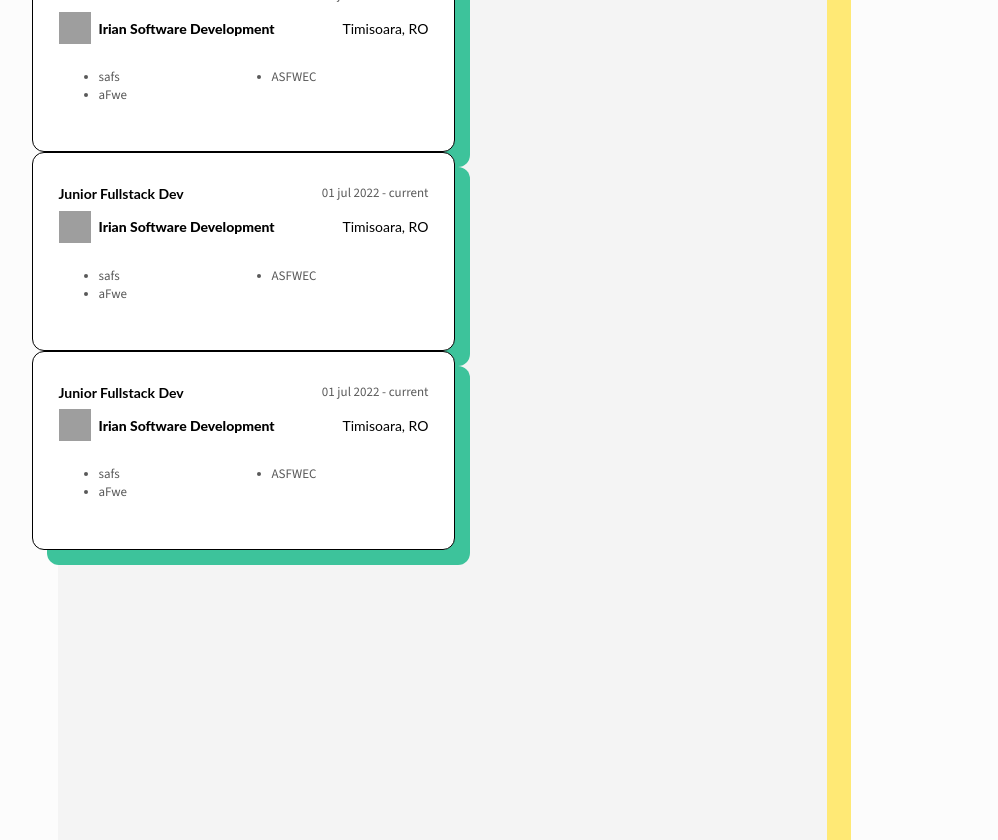
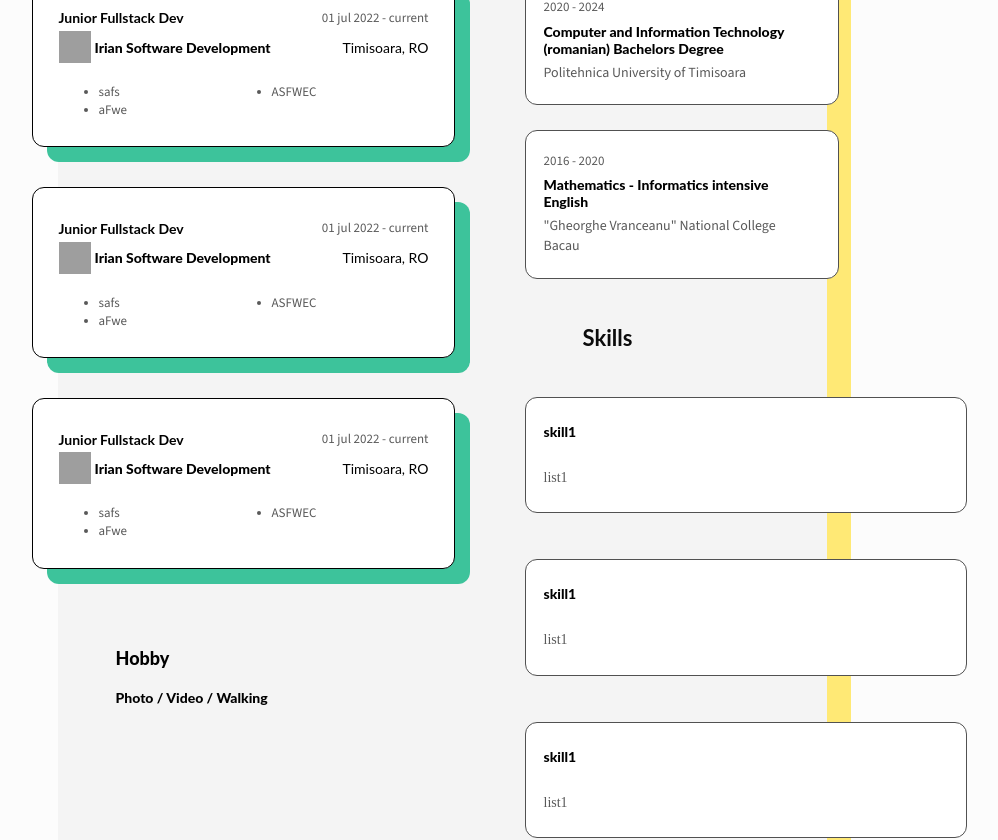
Before and after one commit to diananeg01/02-resume, a React (Vite) app: page / in a window 1280 px wide. Shown: the part 400-1240 px from the top of the page, without its empty margins (213-1211 px from the left). Built offline with nearby package versions, Linux system fonts and the light colour scheme; grey boxes are pictures that could not be loaded.

Commit message:
add all components; todo fix gaps

```diff
--- a/src/App.jsx
+++ b/src/App.jsx
@@ -2,6 +2,10 @@ import './normalize.css'
 import Layout from './components/Layout';
 import Details from './components/Details';
 import WorkExperience from './components/WorkExperience';
+import Hobby from './components/Hobby';
+import Photo from './components/Photo';
+import Education from './components/Education';
+import Skills from './components/Skills';
 
 export default function App() {
   return (
@@ -10,9 +14,16 @@ export default function App() {
         <div>
           <Details />
           <WorkExperience />
+          <Hobby />
         </div>
       }
-      right={<div>right</div>}
+      right={
+        <div>
+          <Photo />
+          <Education />
+          <Skills />
+        </div>
+      }
     />
   );
 };
--- /dev/null
+++ b/src/components/Education.jsx
@@ -0,0 +1,38 @@
+import styled from 'styled-components';
+import EducationCard from './EducationCard';
+
+const Education = () => {
+  return (
+    <EducationList>
+      <Title>Education</Title>
+      <EducationCard
+        title={'Computer and Information Technology (romanian) Bachelors Degree'}
+        period={'2020 - 2024'}
+        school={'Politehnica University of Timisoara'}
+        />
+      <EducationCard
+        title={'Mathematics - Informatics intensive English'}
+        period={'2016 - 2020'}
+        school={'"Gheorghe Vranceanu" National College Bacau'}
+        />
+    </EducationList>
+  );
+};
+
+export default Education;
+
+const Title = styled.span`
+  color: #0B0B0B;
+  font-family: Lato;
+  font-size: 22px;
+  font-style: normal;
+  font-weight: 700;
+  line-height: normal;
+  margin-top: 50px;
+`;
+
+const EducationList = styled.div`
+  display: flex;
+  flex-direction: column;
+  gap: 25px;
+`;
--- /dev/null
+++ b/src/components/EducationCard.jsx
@@ -0,0 +1,53 @@
+import styled from 'styled-components';
+
+const EducationCard = (props) => {
+  return (
+    <Container>
+      <Period>{props.period}</Period>
+      <Title>{props.title}</Title>
+      <School>{props.school}</School>
+    </Container>
+  );
+}
+
+export default EducationCard;
+
+const Container = styled.div`
+  display: flex;
+  padding: 21px 25px 22px 18px;
+  width: 269px;
+  flex-direction: column;
+  justify-content: center;
+  align-items: flex-start;
+  gap: 6px;
+  border-radius: 12px;
+  border: 1px solid #515151;
+  background: #FFF;
+`;
+
+const Title = styled.span`
+  color: #000;
+  font-family: Lato;
+  font-size: 14px;
+  font-style: normal;
+  font-weight: 800;
+  line-height: normal;
+`;
+
+const Period = styled.span`
+  color: #595959;
+  font-family: 'Source Sans 3';
+  font-size: 13px;
+  font-style: normal;
+  font-weight: 400;
+  line-height: 140%; /* 18.2px */
+`;
+
+const School = styled.span`
+  color: #595959;
+  font-family: 'Source Sans 3';
+  font-size: 14px;
+  font-style: normal;
+  font-weight: 400;
+  line-height: 140%; /* 19.6px */
+`;
--- a/src/components/ExperienceCard.jsx
+++ b/src/components/ExperienceCard.jsx
@@ -27,11 +27,11 @@ export default ExperienceCard;
 const Container = styled.div`
   display: flex;
   width: 370px;
-  padding: 31px 25px 31px 26px;
-  margin-left: -26px;
+  padding: 31px 25px 11px 26px;
+  margin: 0 0 40px -26px;
   flex-direction: column;
   flex-shrink: 0;
-  gap: 8px;
+  gap: 4px;
   border-radius: 12px;
   border: 1px solid #000;
   background: #FFF;
@@ -67,7 +67,7 @@ const Period = styled.span`
 const Company = styled.div`
   display: flex;
   flex-direction: row;
-  gap: 8px;
+  gap: 4px;
   align-items: center;
   color: #000;
   font-family: Lato;
--- /dev/null
+++ b/src/components/Hobby.jsx
@@ -0,0 +1,37 @@
+import styled from 'styled-components';
+
+const Hobby = () => {
+  return (
+    <Container>
+      <Title>Hobby</Title>
+      <HobbiesList>Photo / Video / Walking</HobbiesList>
+    </Container>
+  );
+};
+
+export default Hobby;
+
+const Container = styled.div`
+  display: flex;
+  flex-direction: column;
+  gap: 24px;
+  margin: 24px 0 23px 58px;
+`;
+
+const Title = styled.span`
+  color: #000;
+  font-family: Lato;
+  font-size: 18px;
+  font-style: normal;
+  font-weight: 800;
+  line-height: 100%; /* 18px */
+`;
+
+const HobbiesList = styled.span`
+  color: #000;
+  font-family: Lato;
+  font-size: 14px;
+  font-style: normal;
+  font-weight: 800;
+  line-height: 100%;
+`;
--- a/src/components/Layout.jsx
+++ b/src/components/Layout.jsx
@@ -4,10 +4,10 @@ const Layout = (props) => {
   return (
     <Background>
       <Page>
-        <Column>
+        <Column style={{marginRight: '35px'}}>
           {props.left}
         </Column>
-        <Column>
+        <Column style={{marginLeft: '35px'}}>
           {props.right}
         </Column>
       </Page>
--- /dev/null
+++ b/src/components/Photo.jsx
@@ -0,0 +1,23 @@
+import styled from 'styled-components';
+
+const Photo = () => {
+  return (
+    <div>
+      <PersonalPhoto src="../src/Untitled.png" />
+    </div>
+  );
+
+};
+
+export default Photo;
+
+const PersonalPhoto = styled.img`
+  width: 213px;
+  height: 213px;
+  flex-shrink: 0;
+  border-radius: 12px;
+  border: 1px solid #000;
+  background: #FFF;
+  box-shadow: 15px 15px 0px 0px #928CF8;
+  margin-top: -25px;
+`;
--- /dev/null
+++ b/src/components/Skills.jsx
@@ -0,0 +1,39 @@
+import styled from 'styled-components';
+import SkillsCard from './SkillsCard';
+
+const Skills = () => {
+  return (
+    <SkillsList>
+      <Title>Skills</Title>
+      <SkillsCard
+        title={'skill1'}
+        list={'list1'}
+      />
+      <SkillsCard
+        title={'skill1'}
+        list={'list1'}
+      />
+      <SkillsCard
+        title={'skill1'}
+        list={'list1'}
+      />
+    </SkillsList>
+  );
+};
+
+export default Skills;
+
+const Title = styled.span`
+  color: #0B0B0B;
+  font-family: Lato;
+  font-size: 22px;
+  font-style: normal;
+  font-weight: 700;
+  line-height: normal;
+  margin: 45px 0 23px 58px;
+`;
+
+const SkillsList = styled.div`
+  display: flex;
+  flex-direction: column;
+`;
--- /dev/null
+++ b/src/components/SkillsCard.jsx
@@ -0,0 +1,45 @@
+import styled from 'styled-components';
+
+const SkillsCard = (props) => {
+  return (
+    <Container>
+      <Title>{props.title}</Title>
+      <SkillList>{props.list}</SkillList>
+    </Container>
+  );
+};
+
+export default SkillsCard;
+
+const Container = styled.div`
+  display: flex;
+  width: 349px;
+  padding: 25px 73px 25px 18px;
+  flex-direction: column;
+  justify-content: center;
+  align-items: flex-start;
+  gap: 14px;
+  border-radius: 12px;
+  border: 1px solid #515151;
+  background: #FFF;
+  margin: 23px 0 23px 0;
+`;
+
+const Title = styled.span`
+  color: #000;
+  margin-bottom: 14px;
+  font-family: Lato;
+  font-size: 14px;
+  font-style: normal;
+  font-weight: 800;
+  line-height: normal;
+`;
+
+const SkillList = styled.span`
+  color: #595959;
+  font-family: Source Sans Pro;
+  font-size: 14px;
+  font-style: normal;
+  font-weight: 400;
+  line-height: 140%; /* 19.6px */
+`;
--- a/src/components/WorkExperience.jsx
+++ b/src/components/WorkExperience.jsx
@@ -3,7 +3,7 @@ import ExperienceCard from './ExperienceCard';
 
 const WorkExperience = () => {
   return (
-    <div>
+    <ExperienceList>
       <Title>Work Experience</Title>
       <ExperienceCard
         title={'Junior Fullstack Dev'}
@@ -26,7 +26,7 @@ const WorkExperience = () => {
         location={'Timisoara, RO'}
         bulletPoints={['safs', 'aFwe', 'ASFWEC']}
       />
-    </div>
+    </ExperienceList>
   )
 }
 
@@ -45,5 +45,5 @@ const Title = styled.span`
 const ExperienceList = styled.div`
   display: flex;
   flex-direction: column;
-  gap: 40px;
+  margin-bottom: 40px;
 `;
```
Also changed, not shown: src/Untitled.png (added).
